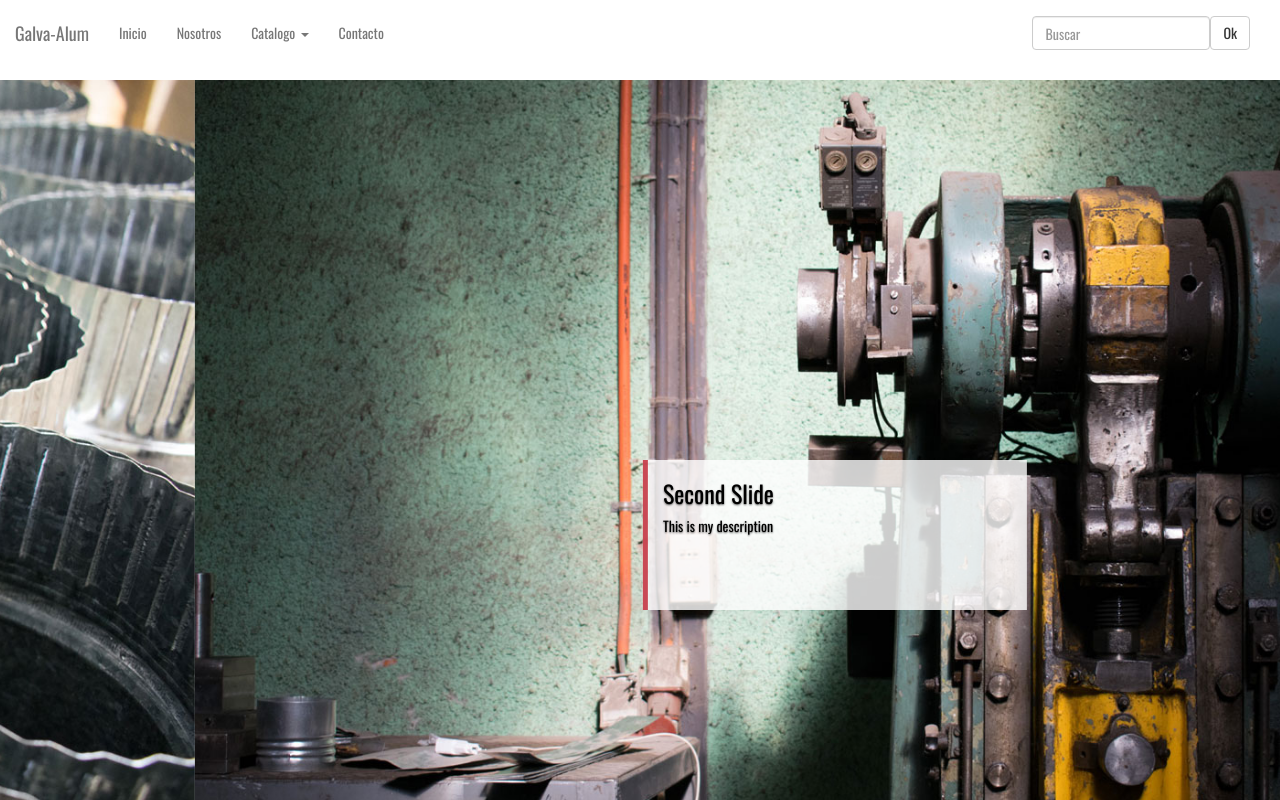
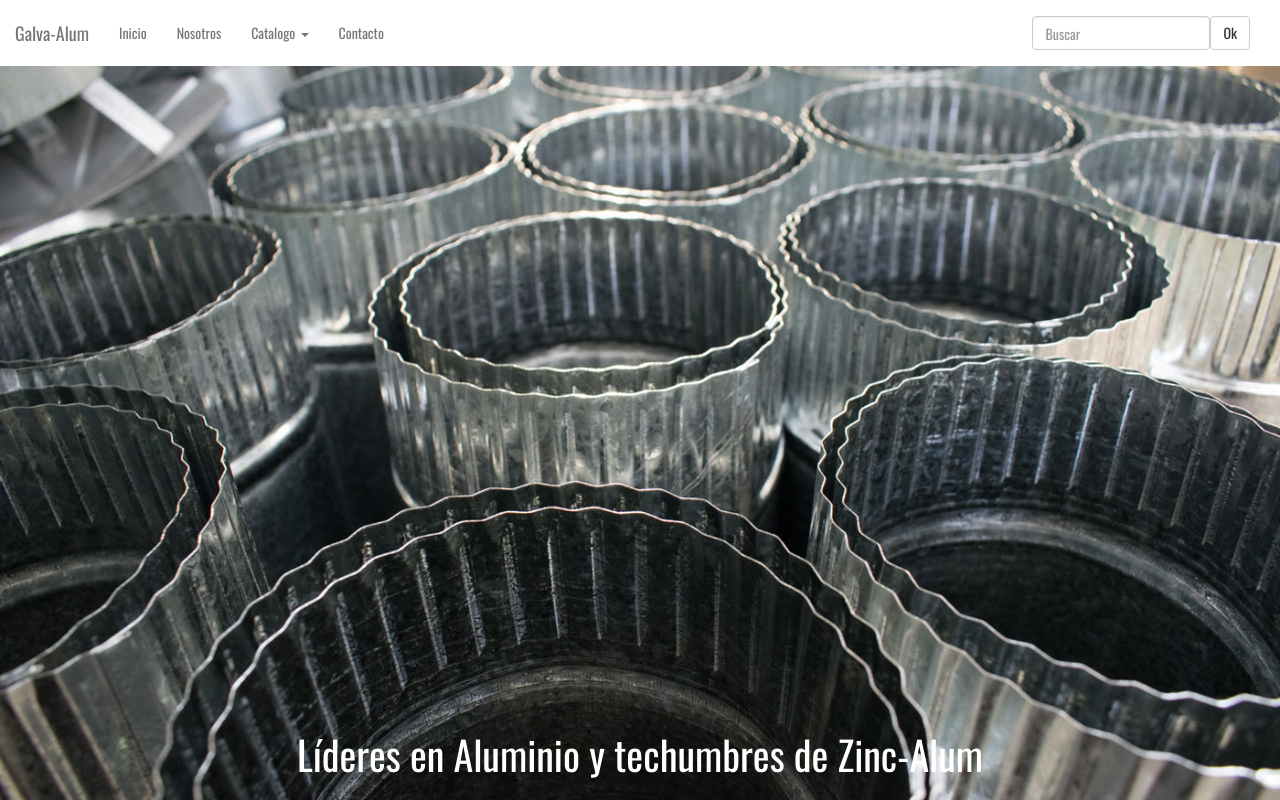
Before and after one commit to indicestudio/ng-galvalum, an Angular app: page / in a window 1280 px wide. Built offline with nearby package versions, Linux system fonts and the light colour scheme; what @agm/core would draw is missing.

Commit message:
modificacion overflow del container, saque animaciones, cambie timer por observables

```diff
--- a/src/app/app.component.css
+++ b/src/app/app.component.css
@@ -4,12 +4,15 @@
   font-family: 'Oswald', sans-serif;
 }
 
+.view-container {
+  overflow: hidden;
+  height: 100vh;
+}
 .nav-container {
   z-index: 10;
 }
 
 .content-container {
-  overflow: hidden;
   z-index: -1;
 }
 
--- a/src/app/app.component.html
+++ b/src/app/app.component.html
@@ -1,9 +1,13 @@
-<div class="nav-container" style="height: 10vh;">
+<div class="view-container">
+
+  <div class="nav-container">
     <app-main-nav (link)="currentLink($event)"></app-main-nav>
   </div>
-<div class="content-container" style="height: 90vh;">
+  <div class="content-container">
     <app-slideshow *ngIf="link === 'Inicio' || link === 'Galva-Alum' "></app-slideshow>
     <app-us *ngIf="link === 'Nosotros'"></app-us>
     <app-catalog *ngIf="link === 'Calefacción'"></app-catalog>
     <app-contact *ngIf="link === 'Contacto'"></app-contact>
   </div>
+
+</div>
--- a/src/app/layout/slideshow/slideshow.component.css
+++ b/src/app/layout/slideshow/slideshow.component.css
@@ -1,37 +1,89 @@
-.carousel {
-  display: flex;
-  height: 95vh;
-  overflow: hidden;
-  text-align: center;
-  transform: translateX(0);
-  transition: transform 2s ease;
+ul, ol {
+  list-style: none;
 }
 
-.slide {
-  width: 100vw;
-  background-size: cover;
-  background-repeat: no-repeat;
-  background-position: center;
+.cb-slideshow,
+.cb-slideshow:after {
+    position: fixed;
+    width: 100%;
+    height: 100%;
+    top: 0px;
+    left: 0px;
+    z-index: -1;
 }
 
-.carousel-caption {
-  display: block;
-  position: fixed;
-  top: 50%;
-  left: 50%;
-  transform: translateX(-50%);
-  background-color: rgba(255,255,255,0.8);
-  color: black;
-  max-height: 15rem;
-  padding: 0 2rem;
-  text-align: left;
+.cb-slideshow li span {
+    width: 100%;
+    height: 100%;
+    position: absolute;
+    top: 0px;
+    left: 0px;
+    color: transparent;
+    background-size: cover;
+    background-position: 50% 50%;
+    background-repeat: none;
+    opacity: 0;
+    z-index: 0;
+	  backface-visibility: hidden;
+    animation: imageAnimation 18s linear infinite 0s;
+}
+.cb-slideshow li div {
+    z-index: 1000;
+    position: absolute;
+    bottom: 30px;
+    left: 0px;
+    width: 100%;
+    text-align: center;
+    opacity: 0;
+    color: #fff;
+    animation: titleAnimation 18s linear infinite 0s;
+}
+.cb-slideshow li div h3 {
+    font-size: 4rem;
+    padding: 0;
+    line-height: 1.2rem;
 }
 
-.carousel-caption:before {
-  content: '';
-  position: absolute;
-  left: 0;
-  width: 5px;
-  height: 100%;
-  background-color: rgba(190, 30, 45, 0.8);
+.cb-slideshow li:nth-child(2) span {
+    animation-delay: 6s;
 }
+.cb-slideshow li:nth-child(3) span {
+    animation-delay: 12s;
+}
+
+.cb-slideshow li:nth-child(2) div {
+    animation-delay: 6s;
+}
+.cb-slideshow li:nth-child(3) div {
+    animation-delay: 12s;
+}
+
+/* Animation for the slideshow images */
+@keyframes imageAnimation {
+    0% { opacity: 0;
+    animation-timing-function: ease-in; }
+    16% { opacity: 1;
+         animation-timing-function: ease-out; }
+    35% { opacity: 1 }
+    40% { opacity: 0 }
+    100% { opacity: 0 }
+}
+/* Animation for the title */
+@keyframes titleAnimation {
+    0% { opacity: 0 }
+    16% { opacity: 1 }
+    35% { opacity: 1 }
+    40% { opacity: 0 }
+    100% { opacity: 0 }
+}
+/* Show at least something when animations not supported */
+.no-cssanimations .cb-slideshow li span{
+	opacity: 1;
+}
+
+@media screen and (max-width: 1140px) {
+    .cb-slideshow li div h3 { font-size: 140px }
+}
+@media screen and (max-width: 600px) {
+    .cb-slideshow li div h3 { font-size: 80px }
+}
--- a/src/app/layout/slideshow/slideshow.component.html
+++ b/src/app/layout/slideshow/slideshow.component.html
@@ -1,23 +1,17 @@
 <div class="carousel"
   [ngStyle]="{
-    'width.vw' : (slides.length * 100),
-    'transform' : 'translateX(' + slideTranslateX + 'vw)'
-  }">
+    'width.vw' : (slides.length * 100)
+  }"
+  >
 
-  <div *ngFor="let slide of slides" class="slide"
-    [@slideState]="slideState"
-    [ngStyle]="{
-      'background-image':'url(' + slide.imgUrl + ')'
-    }"
-  >
-    <div class="carousel-caption"
-      [@captionState]="captionState">
+  <ul class="cb-slideshow">
 
-      <h3>{{ slide.title }}</h3>
-      <p>{{ slide.desc }}</p>
-    </div>
+    <li *ngFor="let slide of slides">
+      <span  [ngStyle]="{'background-image': 'url(' + slide.imgUrl + ')'}">{{slide.title}}</span>
+      <div><h3>{{slide.desc}}</h3></div>
+    </li>
 
-  </div>
+</ul>
 
 
 </div>
--- a/src/app/layout/slideshow/slideshow.component.ts
+++ b/src/app/layout/slideshow/slideshow.component.ts
@@ -1,38 +1,12 @@
-import { Component, OnInit } from '@angular/core';
+import { Component, OnInit, OnDestroy } from '@angular/core';
 import { Slide } from '../../shared/slide.model';
-
-import { trigger, state, style, transition, animate, keyframes } from '@angular/animations';
 
 @Component({
   selector: 'app-slideshow',
   templateUrl: './slideshow.component.html',
-  styleUrls: ['./slideshow.component.css'],
-  animations: [
-    trigger('slideState', [
-      state('inactive', style({
-        opacity: '0',
-        transform: 'translateX(100%)'
-      })),
-      state('active', style({
-        opacity: '1',
-        transform: 'translateX(0)'
-      })),
-      transition('inactive => active', animate('2000ms ease-in-out'))
-    ]),
-    trigger('captionState', [
-      state('inactive', style({
-        opacity: '0',
-        transform: 'translateY(-100%)'
-      })),
-      state('active', style({
-        opacity: '1',
-        transform: 'translate(-50%, -50%)'
-      })),
-      transition('inactive <=> active', animate('2000ms ease-in-out'))
-    ])
-  ]
+  styleUrls: ['./slideshow.component.css']
 })
-export class SlideshowComponent implements OnInit {
+export class SlideshowComponent implements OnInit, OnDestroy {
 
   // Slide Data
   slides: Slide[] = [
@@ -53,61 +27,13 @@ export class SlideshowComponent implements OnInit {
     }
   ];
 
-  slideIndex: number = 0;
-  slideState: string = 'inactive';
-
-  timeBetweenSlides: number = 4000;
-  slideTranslateX: number = 0;
-
-  constructor() {}
+  constructor() {  }
 
   ngOnInit() {
-    this.startSlides();
   }
 
-  startSlides() {
-    if (this.slideTranslateX === (this.slides.length - 1) * -100) {
-      this.slideTranslateX = 0;
-    }
-    setTimeout(()=>{
-      this.slideState = 'active';
-      setTimeout(()=>{
-        this.slideTranslateX -= 100;
-        setTimeout(()=>{
-          this.startSlides();
-        },this.timeBetweenSlides);
-      }, this.timeBetweenSlides);
-    }, 450);
+  ngOnDestroy() {
   }
-
-
-
-/*
-  ngOnInit() {
-    let timer = setTimeout(() => {
-      this.changeSlideState();
-    }, 500)
-  }
-
-  changeSlideState(){
-    this.slideState = 'active';
-    let timer = setTimeout(() => {
-      this.slideState = 'inactive';
-      this.changeSlide();
-    }, this.slideTime);
-  }
-
-  changeSlide(){
-    let timer = setTimeout(() => {
-      this.slideIndex++;
-      if (this.slideIndex > 2) {
-        this.slideIndex = 0;
-      }
-      this.changeSlideState();
-    }, this.slideTime);
-  }
-  */
-
 
 
 
```
Lines whose indentation alone changed are shown as unchanged.
